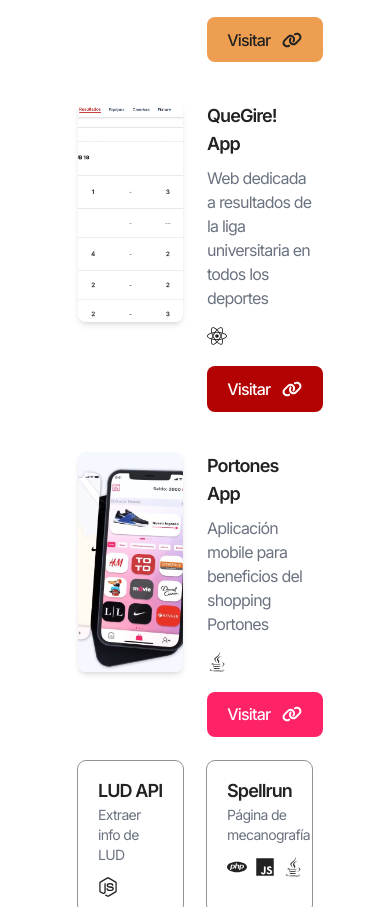
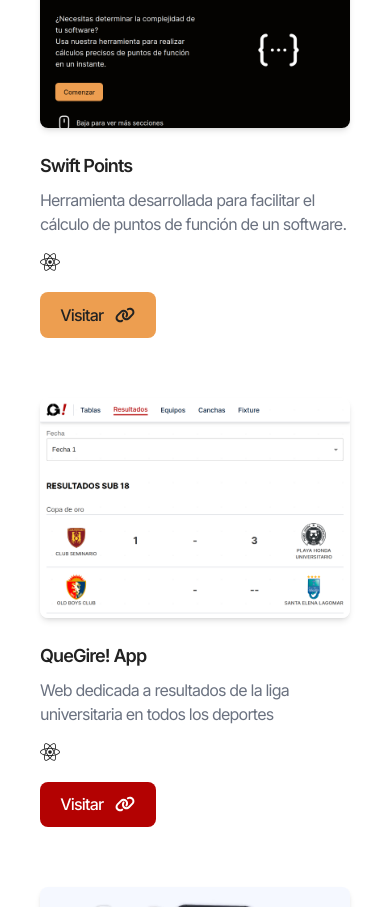
Before and after one commit to matibe95/portfolio, a React (Vite) app: page / in a window 390 px wide. Shown: the part 1093-2000 px from the top of the page. Built offline with nearby package versions, Linux system fonts and the light colour scheme.

Commit message:
fix media queries and add icon to html page

```diff
--- a/index.html
+++ b/index.html
@@ -2,7 +2,7 @@
 <html lang="en">
   <head>
     <meta charset="UTF-8" />
-    <link rel="icon" type="image/svg+xml" href="/vite.svg" />
+    <link rel="icon" type="image/svg+xml" href="/src/assets/code.svg" />
     <meta name="viewport" content="width=device-width, initial-scale=1.0" />
     <title>Matias Bellini</title>
     <link rel="preconnect" href="https://fonts.googleapis.com">
--- a/src/App.css
+++ b/src/App.css
@@ -1,42 +1,11 @@
-/* #root {
-  max-width: 1280px;
-  margin: 0 auto;
-  padding: 2rem;
-  text-align: center;
+.secondary_projects_container {
+  display: grid;
+  grid-template-columns: 1fr 1fr;
+  gap: 24px;
 }
 
-.logo {
-  height: 6em;
-  padding: 1.5em;
-  will-change: filter;
-  transition: filter 300ms;
-}
-.logo:hover {
-  filter: drop-shadow(0 0 2em #646cffaa);
-}
-.logo.react:hover {
-  filter: drop-shadow(0 0 2em #61dafbaa);
-} */
-/*
-@keyframes logo-spin {
-  from {
-    transform: rotate(0deg);
-  }
-  to {
-    transform: rotate(360deg);
+@media (max-width: 768px) {
+  .secondary_projects_container {
+    grid-template-columns: 1fr;
   }
 }
-
-@media (prefers-reduced-motion: no-preference) {
-  a:nth-of-type(2) .logo {
-    animation: logo-spin infinite 20s linear;
-  }
-}
-
-.card {
-  padding: 2em;
-}
-
-.read-the-docs {
-  color: #888;
-} */
--- a/src/App.jsx
+++ b/src/App.jsx
@@ -8,7 +8,7 @@
 
   return (
     <>
-      <div className='container py-28 flex flex-col gap-6'>
+      <div className='w-full py-28 flex flex-col gap-6'>
         <div className=''>
         <h1 className='text-4xl font-semibold text-[#222]'>Hola, soy Matias. <br/>Desarollador <span className='text-4xl font-bold text-[#0D8065]'>FullStack</span>.</h1>
         </div>
@@ -43,7 +43,7 @@
             })
           }
         </section>
-        <section className='grid grid-cols-2 gap-6'>
+        <section className='secondary_projects_container'>
           {
             PROYECTOS_SECUNDARIOS.map((item)=>{
               return (
--- a/src/components/ProjectCard.css
+++ b/src/components/ProjectCard.css
@@ -27,3 +27,17 @@
     stroke: #fff;
     fill: #fff;
 }
+
+.projectCard_container {
+    display: grid;
+    grid-template-columns: 1fr 1fr;
+    gap: 24px;
+}
+
+@media (max-width: 500px) {
+    .projectCard_container {
+        grid-template-columns: 1fr;
+        gap: 24px;
+        margin: 10px 0;
+    }
+}
--- a/src/components/ProjectCard.jsx
+++ b/src/components/ProjectCard.jsx
@@ -15,7 +15,7 @@
 
 
   return (
-    <article className='grid grid-cols-2 w-full gap-6'>
+    <article className='projectCard_container w-full'>
       <img src={image} className='hover:-translate-y-1 transition-all shadow-md rounded-lg object-cover object-top w-full h-[220px]' alt=""/>
     <section className='flex flex-col gap-3 justify-between'>
         <div className="flex flex-col gap-2">
--- a/src/index.css
+++ b/src/index.css
@@ -59,83 +59,15 @@
   }
 }
 
+
+@media (max-width: 640px) {
+  body {
+    padding: 0 40px;
+  }
+}
+
 * {
   font-family: 'Inter', sans-serif;
   color: #222;
   @apply tracking-tighter
 }
-
-/*
-:root {
-  font-family: Inter, system-ui, Avenir, Helvetica, Arial, sans-serif;
-  line-height: 1.5;
-  font-weight: 400;
-
-  color-scheme: light dark;
-  color: rgba(255, 255, 255, 0.87);
-  background-color: #242424;
-
-  font-synthesis: none;
-  text-rendering: optimizeLegibility;
-  -webkit-font-smoothing: antialiased;
-  -moz-osx-font-smoothing: grayscale;
-}
-
-a {
-  font-weight: 500;
-  color: #646cff;
-  text-decoration: inherit;
-}
-
-a:hover {
-  color: #535bf2;
-}
-
-body {
-  margin: 0;
-  display: flex;
-  place-items: center;
-  min-width: 320px;
-  min-height: 100vh;
-}
-
-h1 {
-  font-size: 3.2em;
-  line-height: 1.1;
-}
-
-button {
-  border-radius: 8px;
-  border: 1px solid transparent;
-  padding: 0.6em 1.2em;
-  font-size: 1em;
-  font-weight: 500;
-  font-family: inherit;
-  background-color: #1a1a1a;
-  cursor: pointer;
-  transition: border-color 0.25s;
-}
-
-button:hover {
-  border-color: #646cff;
-}
-
-button:focus,
-button:focus-visible {
-  outline: 4px auto -webkit-focus-ring-color;
-}
-
-@media (prefers-color-scheme: light) {
-  :root {
-    color: #213547;
-    background-color: #ffffff;
-  }
-
-  a:hover {
-    color: #747bff;
-  }
-
-  button {
-    background-color: #f9f9f9;
-  }
-} */
```
Also changed, not shown: src/assets/code.svg (added).
